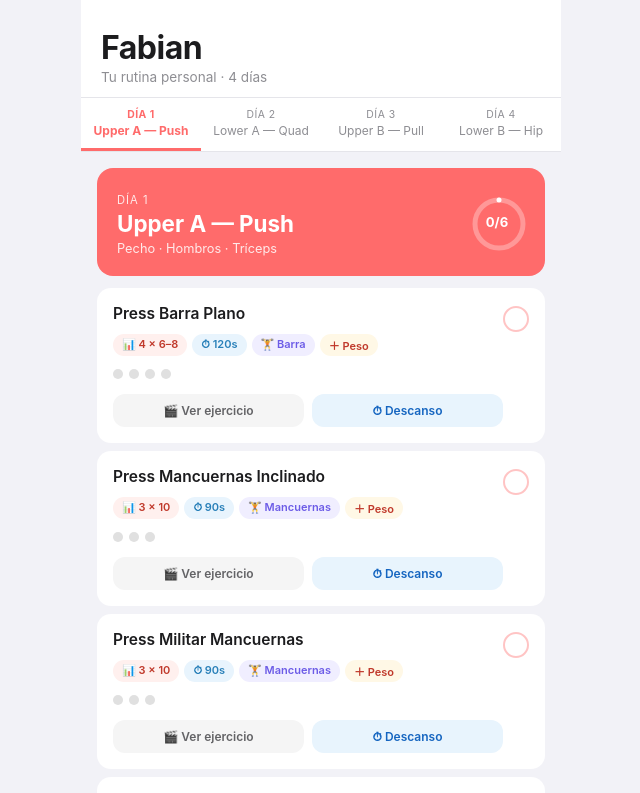
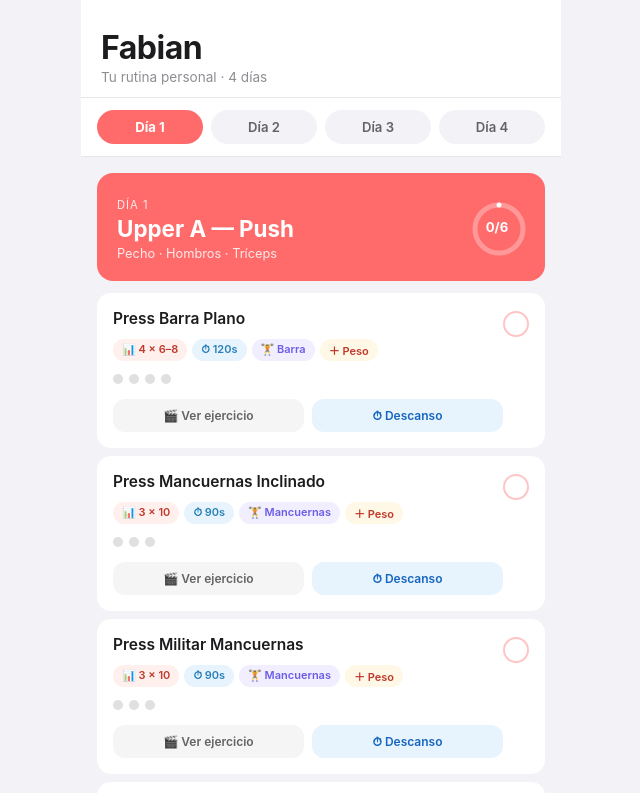
Before and after one commit to yahairaarroyo2-alt/Fabian, a React (Vite) app: page / in a window 1280 px wide. Shown: the top 793 px of the page, without its empty margins (319-959 px from the left). Built offline with nearby package versions, Linux system fonts and the light colour scheme.

Commit message:
Redesign day tabs: pill shape with day color, show only day number

```diff
--- a/src/App.css
+++ b/src/App.css
@@ -44,6 +44,8 @@ button { cursor: pointer; border: none; background: none; font-family: inherit;
 /* ─── Day Tabs ──────────────────────────────────────────────── */
 .day-tabs {
   display: flex;
+  gap: 8px;
+  padding: 12px 16px;
   background: #fff;
   border-bottom: 1px solid #e5e5ea;
   overflow-x: auto;
@@ -54,19 +56,20 @@ button { cursor: pointer; border: none; background: none; font-family: inherit;
 .day-tab {
   flex: 1;
   display: flex;
-  flex-direction: column;
   align-items: center;
-  gap: 2px;
-  padding: 10px 8px;
-  border-bottom: 3px solid transparent;
-  color: #8e8e93;
-  transition: color 0.2s, border-color 0.2s;
-  min-width: 80px;
+  justify-content: center;
+  gap: 5px;
+  padding: 9px 12px;
+  border-radius: 22px;
+  background: #f2f2f7;
+  color: #636366;
+  font-size: 0.82rem;
+  font-weight: 600;
+  transition: background 0.2s, color 0.2s, transform 0.15s;
+  white-space: nowrap;
 }
+.day-tab:active { transform: scale(0.95); }
 .day-tab.active { font-weight: 700; }
-
-.tab-day { font-size: 0.65rem; text-transform: uppercase; letter-spacing: 0.5px; }
-.tab-label { font-size: 0.75rem; }
 
 /* ─── Main ──────────────────────────────────────────────────── */
 .app-main { flex: 1; padding: 0 0 40px; }
@@ -467,7 +470,8 @@ button { cursor: pointer; border: none; background: none; font-family: inherit;
 .w-hist-empty { text-align: center; padding: 24px 16px; color: #8e8e93; font-size: 13px; line-height: 1.6; }
 
 /* ─── Tab done dot ───────────────────────────────────── */
-.tab-done-dot { width: 5px; height: 5px; border-radius: 50%; background: #00B894; margin: 2px auto 0; display: block; }
+.tab-done-dot { width: 6px; height: 6px; border-radius: 50%; background: #fff; opacity: 0.9; display: inline-block; flex-shrink: 0; }
+.day-tab:not(.active) .tab-done-dot { background: #00B894; opacity: 1; }
 
 /* ─── GIF loading / error states ────────────────────── */
 .gif-loading { display: flex; flex-direction: column; align-items: center; gap: 8px; padding: 28px; color: #8e8e93; font-size: 13px; }
--- a/src/App.jsx
+++ b/src/App.jsx
@@ -49,11 +49,10 @@ export default function App() {
           <button
             key={w.id}
             className={`day-tab ${activeDay === i ? "active" : ""}`}
-            style={activeDay === i ? { borderBottomColor: w.color, color: w.color } : {}}
+            style={activeDay === i ? { background: w.color, color: "#fff" } : {}}
             onClick={() => setActiveDay(i)}
           >
-            <span className="tab-day">{w.day}</span>
-            <span className="tab-label">{w.label}</span>
+            {w.day}
             {completedDays[i] && <span className="tab-done-dot" />}
           </button>
         ))}
```
